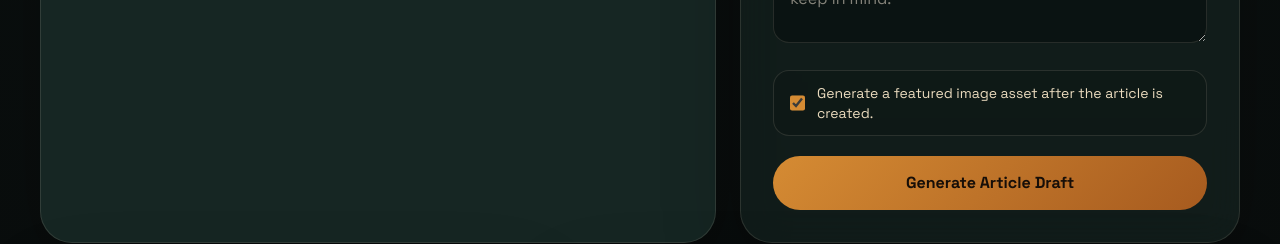
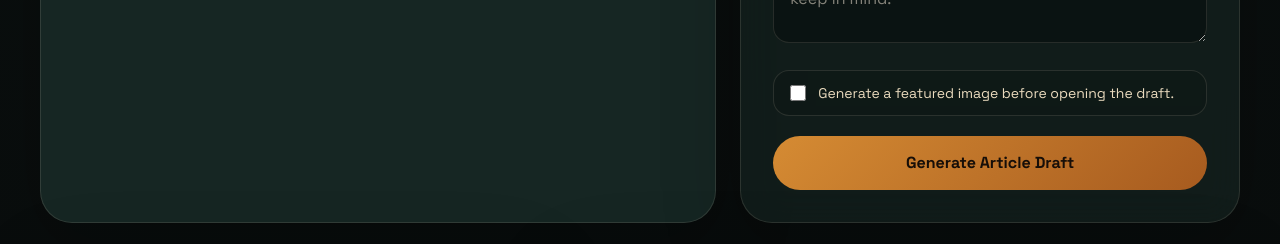
Before and after one commit to wizkidword/tavern-cellar-content-generator, a Next.js app: page / in a window 1280 px wide. Shown: the part 978-1222 px from the top of the page. Built offline with nearby package versions, Linux system fonts and the light colour scheme; no server answers; the database is empty.

Commit message:
fix: show article generation progress

```diff
--- a/src/app/new-article-form.tsx
+++ b/src/app/new-article-form.tsx
@@ -1,6 +1,7 @@
 "use client";
 
 import { useMemo, useState } from "react";
+import { useFormStatus } from "react-dom";
 
 import { generateArticleAction } from "@/app/actions";
 
@@ -37,12 +38,27 @@ async function postAssistRequest(pathname: string, body: Record<string, unknown>
   return payload.suggestions ?? [];
 }
 
+function GenerateArticleSubmitButton() {
+  const { pending } = useFormStatus();
+
+  return (
+    <button
+      aria-busy={pending}
+      className="action-primary w-full disabled:cursor-wait disabled:opacity-70"
+      disabled={pending}
+      type="submit"
+    >
+      {pending ? "Generating Article Draft..." : "Generate Article Draft"}
+    </button>
+  );
+}
+
 export function NewArticleForm({ categories }: NewArticleFormProps) {
   const [categoryId, setCategoryId] = useState("");
   const [primaryKeyword, setPrimaryKeyword] = useState("");
   const [angle, setAngle] = useState("");
   const [notes, setNotes] = useState("");
-  const [generateImage, setGenerateImage] = useState(true);
+  const [generateImage, setGenerateImage] = useState(false);
   const [keywordSuggestions, setKeywordSuggestions] = useState<string[]>([]);
   const [angleSuggestions, setAngleSuggestions] = useState<string[]>([]);
   const [assistError, setAssistError] = useState("");
@@ -257,12 +273,10 @@ export function NewArticleForm({ categories }: NewArticleFormProps) {
           onChange={(event) => setGenerateImage(event.target.checked)}
           type="checkbox"
         />
-        Generate a featured image asset after the article is created.
+        Generate a featured image before opening the draft.
       </label>
 
-      <button className="action-primary w-full" type="submit">
-        Generate Article Draft
-      </button>
+      <GenerateArticleSubmitButton />
     </form>
   );
 }
```
Also changed, not shown: 1 other file (tests, documents, lock files or other folders).
